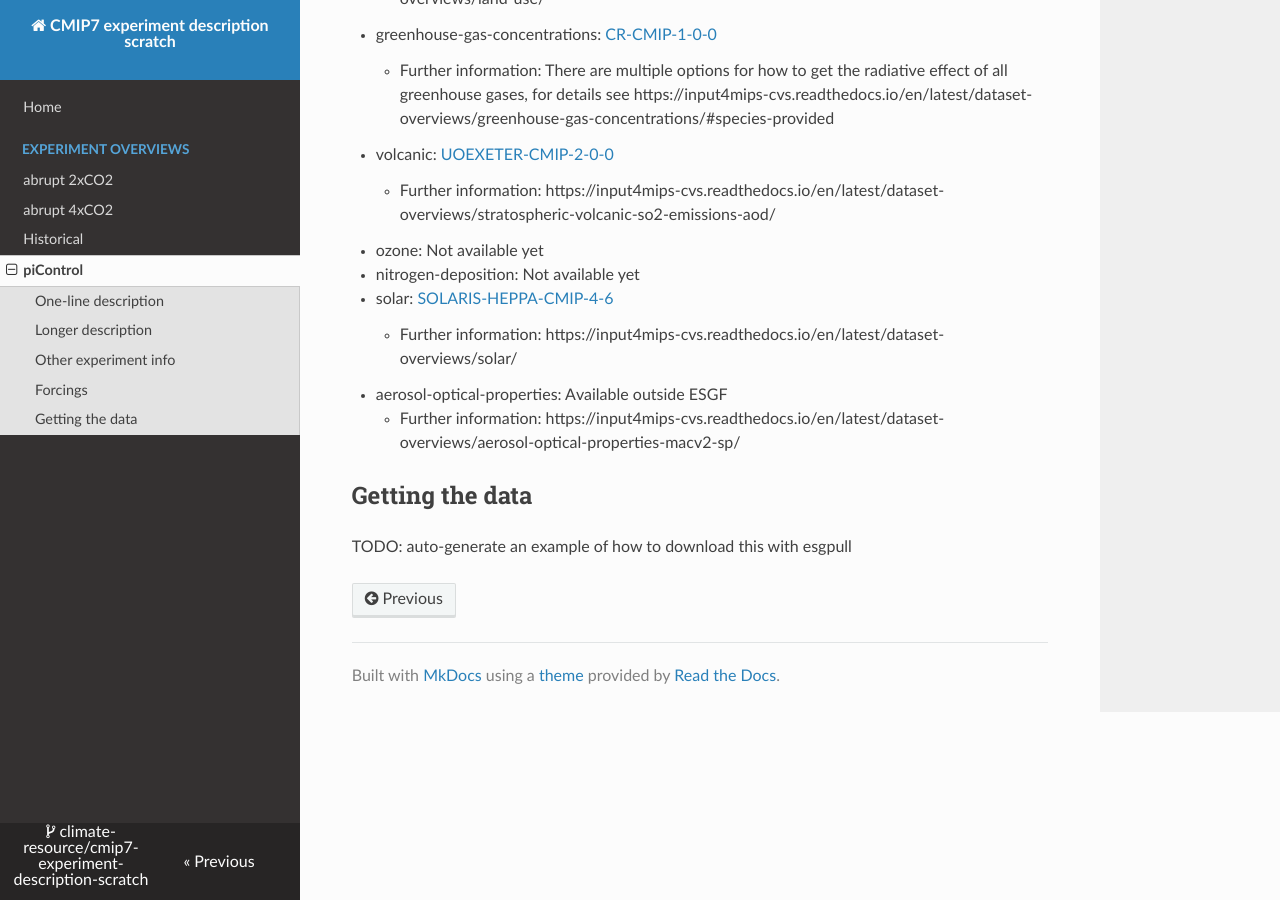
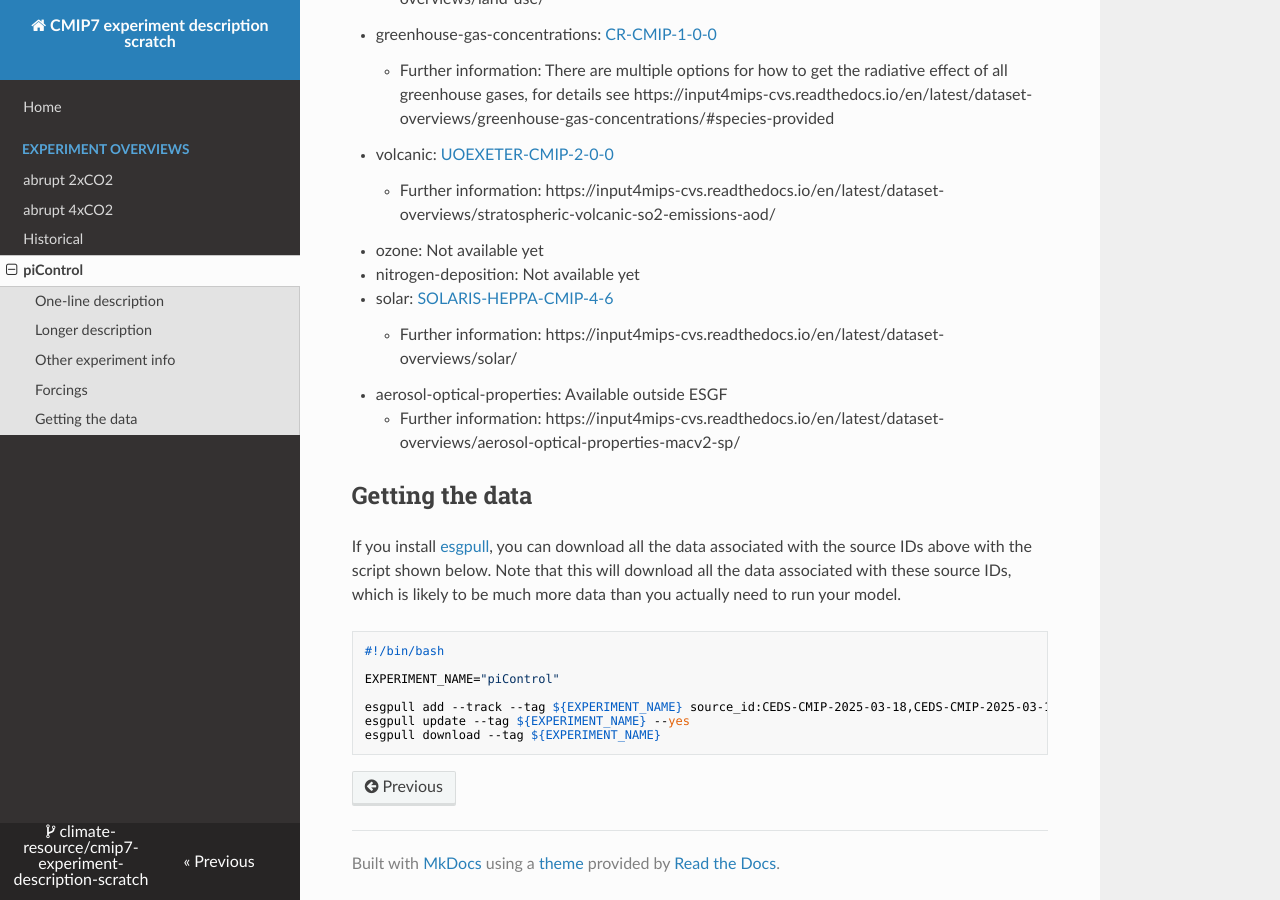
Before and after one commit to climate-resource/cmip7-experiment-description-scratch, an MkDocs documentation site: the page built from docs/experiment_overviews/piControl.md, in a window 1280 px wide and 900 px high, scrolled down 865 px. Built offline with MkDocs 1.6.1, drawn with Linux system fonts in a browser that asks for light colours; nearby versions of some CDN libraries.

Commit message:
Add example of data download

````diff
--- a/docs/experiment_overviews/piControl.md
+++ b/docs/experiment_overviews/piControl.md
@@ -51,5 +51,20 @@ Where relevant, we also provide further information.
 
 ## Getting the data
 
-<!--- TODO: auto-generate this -->
-TODO: auto-generate an example of how to download this with esgpull
+If you install [esgpull](https://esgf.github.io/esgf-download/),
+you can download all the data associated with the source IDs above
+with the script shown below.
+Note that this will download all the data
+associated with these source IDs,
+which is likely to be much more data
+than you actually need to run your model.
+
+```sh
+#!/bin/bash
+
+EXPERIMENT_NAME="piControl"
+
+esgpull add --track --tag ${EXPERIMENT_NAME} source_id:CEDS-CMIP-2025-03-18,CEDS-CMIP-2025-03-18-supplemental,DRES-CMIP-BB4CMIP7-2-0,UofMD-landState-3-1-1,CR-CMIP-1-0-0,UOEXETER-CMIP-2-0-0,SOLARIS-HEPPA-CMIP-4-6
+esgpull update --tag ${EXPERIMENT_NAME} --yes
+esgpull download --tag ${EXPERIMENT_NAME}
+```
--- a/pyproject.toml
+++ b/pyproject.toml
@@ -5,10 +5,11 @@ description = "Scratch repository for testing out building of CMIP7 experiment d
 authors = [
     { name = "Zebedee Nicholls", email = "zebedee.nicholls@climate-resource.com"},
 ]
-requires-python = ">=3.9"
+requires-python = ">=3.10"
 dependencies = [
     "attrs>=25.3.0",
     "cmip-ld",
+    "esgpull>=0.7.3",
     "mkdocs>=1.6.1",
     "mkdocs-literate-nav>=0.6.2",
     "pre-commit>=3.3.1",
````
Also changed, not shown: docs/experiment_overviews/abrupt-2xCO2.md (+17 -2 lines), docs/experiment_overviews/abrupt-4xCO2.md (+17 -2 lines), docs/experiment_overviews/historical.md (+17 -2 lines), requirements.txt (+31 -2 lines), 3 other files.
